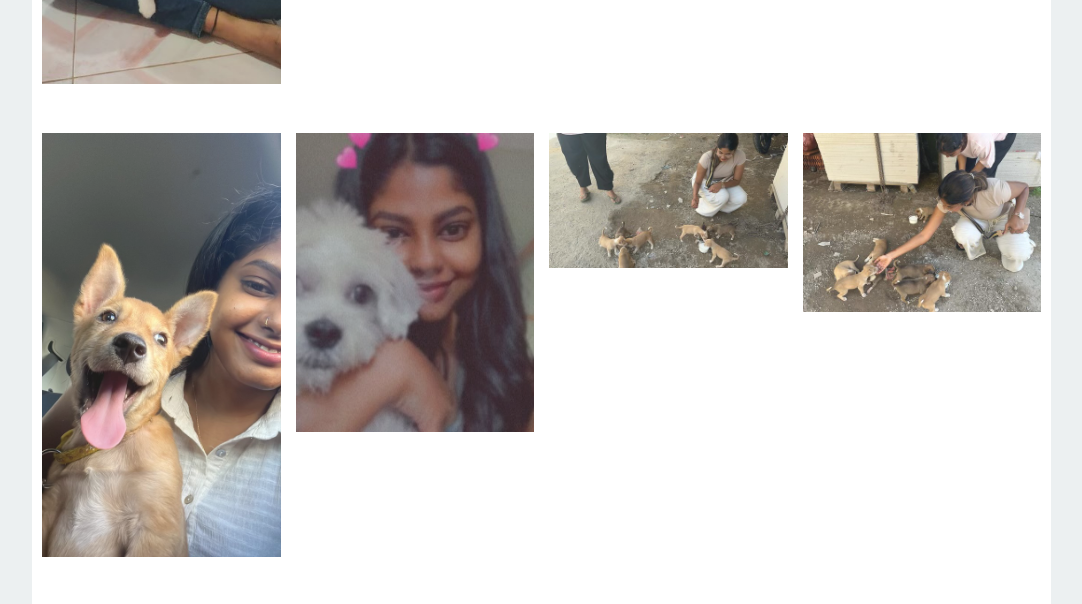
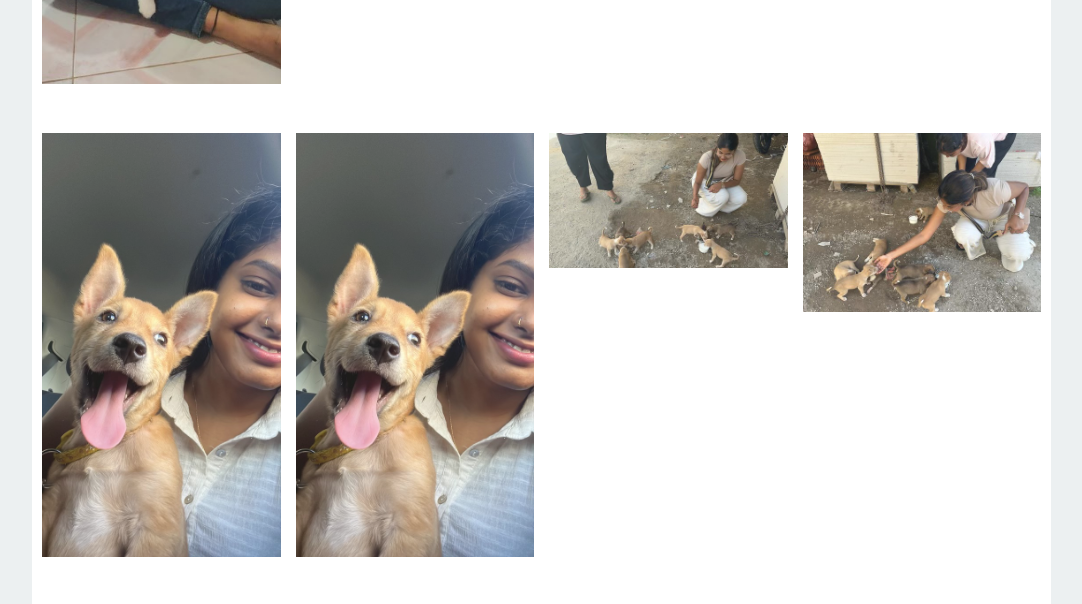
Before and after one commit to amkuma/MyPets, a plain HTML site: page index.html in a window 1280 px wide. Shown: the part 541-1145 px from the top of the page, without its empty margins (96-1178 px from the left). Drawn offline with nearby package versions, Linux system fonts and the light colour scheme; grey boxes are pictures that could not be loaded.

Commit message:
Update index6.html

```diff
--- a/index.html
+++ b/index.html
@@ -54,7 +54,7 @@
         </li>
         <li> <a href="photos/06.jpg"
             data-caption="Fall is coming, I love when the leaves on the trees start to change color." data-alt="Fall">
-            <img src="photos/thumbnails/06.jpg" alt="Fall" class="gallery__item">
+            <img src="photos/thumbnails/05.jpg" alt="Fall" class="gallery__item">
           </a>
         </li>
         <li><a href="photos/07.jpg" data-caption="I drove past this plantation yesterday, everything is so green!"
```
